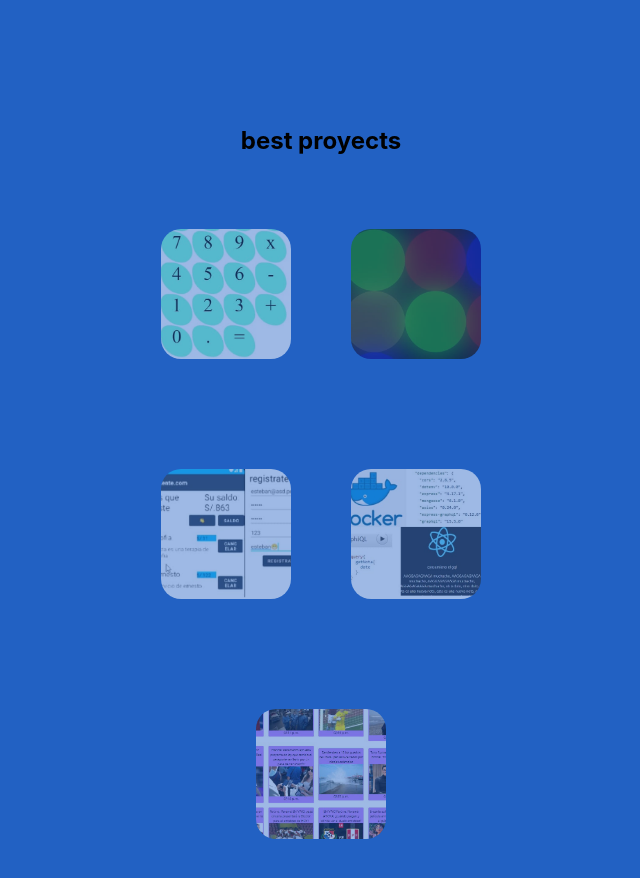
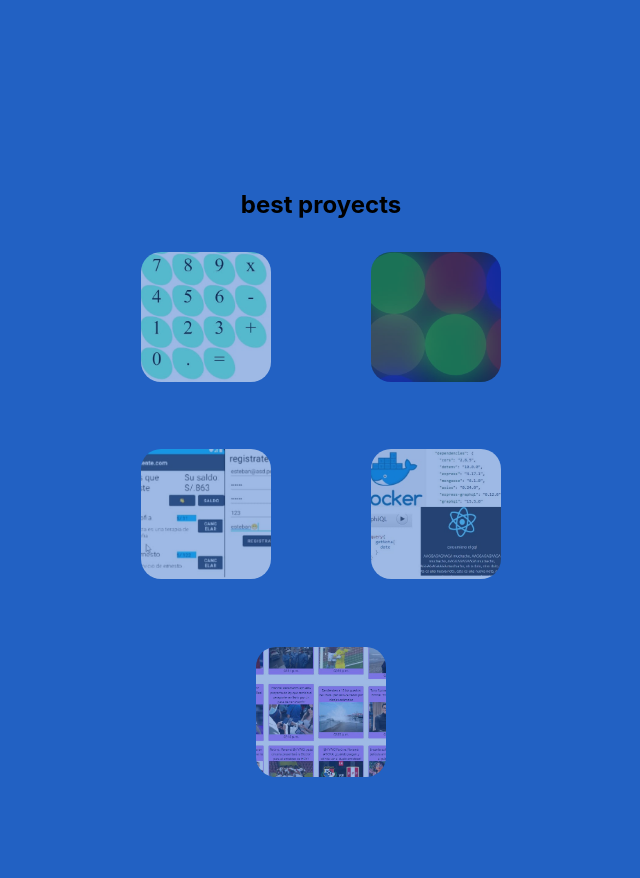
Before and after one commit to fimovol/testdereacttest, a React (Create React App) app: page / in a window 1280 px wide. Shown: the part 2300-3178 px from the top of the page, without its empty margins (319-959 px from the left). Built offline with nearby package versions, Linux system fonts and the light colour scheme.

Commit message:
algunos cambios de estilos

```diff
--- a/src/style/sobremi.module.css
+++ b/src/style/sobremi.module.css
@@ -7,6 +7,10 @@
     width: 100vw;
     right: 0px;
     flex-direction: column;
+}
+.h2{
+    margin-block-start: 0;
+    margin-block-end: 0;
 }
 .p{
     text-transform: capitalize;
@@ -49,10 +53,11 @@
 .elementosproyectos{
    width: 130px;
    height: 130px;
-   margin: 30px;
    border-radius: 20px;
    transition: .1s linear;
    opacity: 80%;
+   margin-left: 15px;
+   margin-right: 15px;
 }
 .elementosproyectos:hover{
    box-shadow: 0px 0px 10px 0px rgba(0,0,0,0.75);
@@ -71,11 +76,11 @@
 }
 .divproyectos{
     display: flex;
-    justify-content: center;
+    justify-content: space-around;
     align-items: center;
     flex-wrap: wrap;
-    width: 35vw;
-    height: 90vh;
+    width: 36vw;
+    height: 74vh;
 }
 @media (max-width: 1087px) {
     .p{
```
